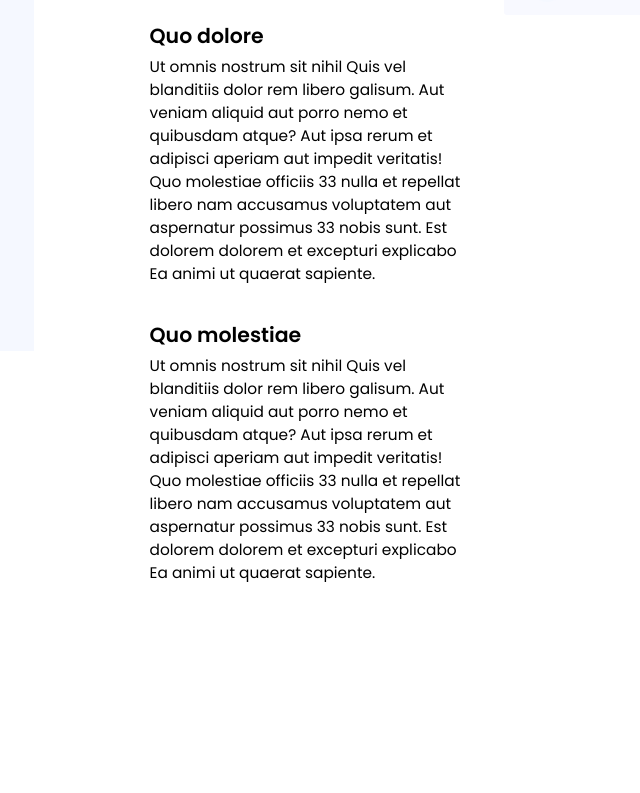
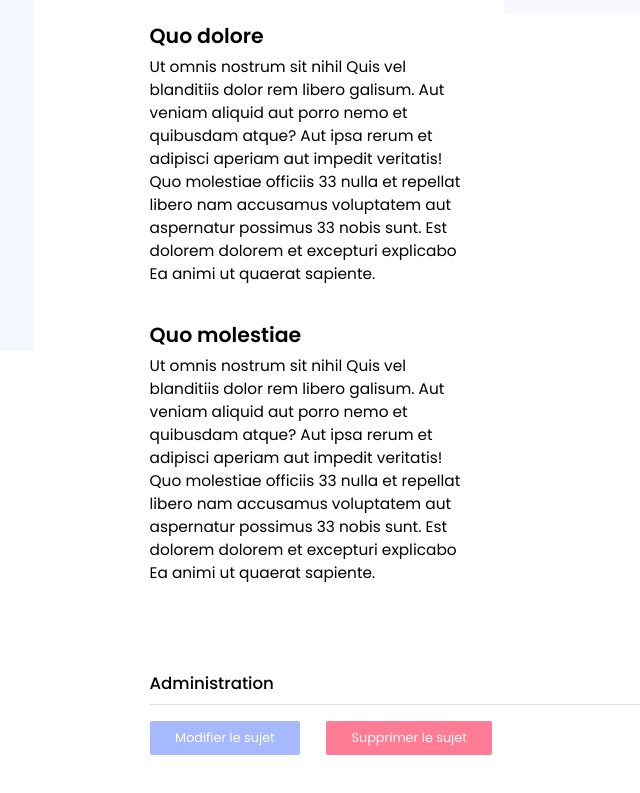
Before and after one commit to BrunoPre/fil-a1-forums-etudiant-front, a Vue app: page /sujet in a window 1280 px wide. Shown: the part 495-1288 px from the top of the page, without its empty margins (179-819 px from the left). Before the commit the page ends 1134 px from the top, so only its background shows below. Built offline with nearby package versions, Linux system fonts and the light colour scheme.

Commit message:
[Feat] Administration sujet OK

```diff
--- a/src/components/ModifySubject.vue
+++ b/src/components/ModifySubject.vue
@@ -171,7 +171,7 @@ label {
   background-color: #f5f8ff;
 }
 
-.cancel-modifications {
+.cancel-modifications:hover {
   background-color: #c9d1ff;
 }
 
--- a/src/components/SubjectPage.vue
+++ b/src/components/SubjectPage.vue
@@ -75,6 +75,17 @@
           </div>
         </div>
       </div>
+    </div>
+    <div class="administration">
+      <div class="administration-header">
+        <h3>Administration</h3>
+      </div>
+      <router-link to="/sujet/modifier">
+        <button class="modify-school">Modifier le sujet</button>
+      </router-link>
+      <button class="delete-school" @click="deleteSubject">
+        Supprimer le sujet
+      </button>
     </div>
   </div>
 </template>
@@ -208,6 +219,10 @@ export default {
     },
     isCategorieSelected(categorie) {
       return this.selectedCategorie === categorie;
+    },
+    deleteSubject() {
+      // TODO DELETE request
+      window.alert("Sujet supprimée !");
     },
   },
   async mounted() {
@@ -345,4 +360,45 @@ h1 {
 .more-categories p {
   font-weight: 300;
 }
+
+.administration {
+  margin-top: 9vh;
+}
+
+.administration h3 {
+  font-weight: 500;
+  font-size: 1.3rem;
+  margin: 0;
+  padding: 0 0 1vh;
+  border-bottom: #e2e2e2 solid 1px;
+}
+
+.delete-school,
+.modify-school {
+  margin-top: 2vh;
+  padding: 1vh 2vw;
+  font-size: 1rem;
+  color: white;
+  border: none;
+  border-radius: 2px;
+  cursor: pointer;
+  transition: 0.2s;
+}
+
+.delete-school {
+  background-color: #ff7c94;
+}
+
+.modify-school {
+  background-color: #a6b9ff;
+  margin-right: 2vw;
+}
+
+.delete-school:hover {
+  background-color: #ff4869;
+}
+
+.modify-school:hover {
+  background-color: #6a8bff;
+}
 </style>
```
